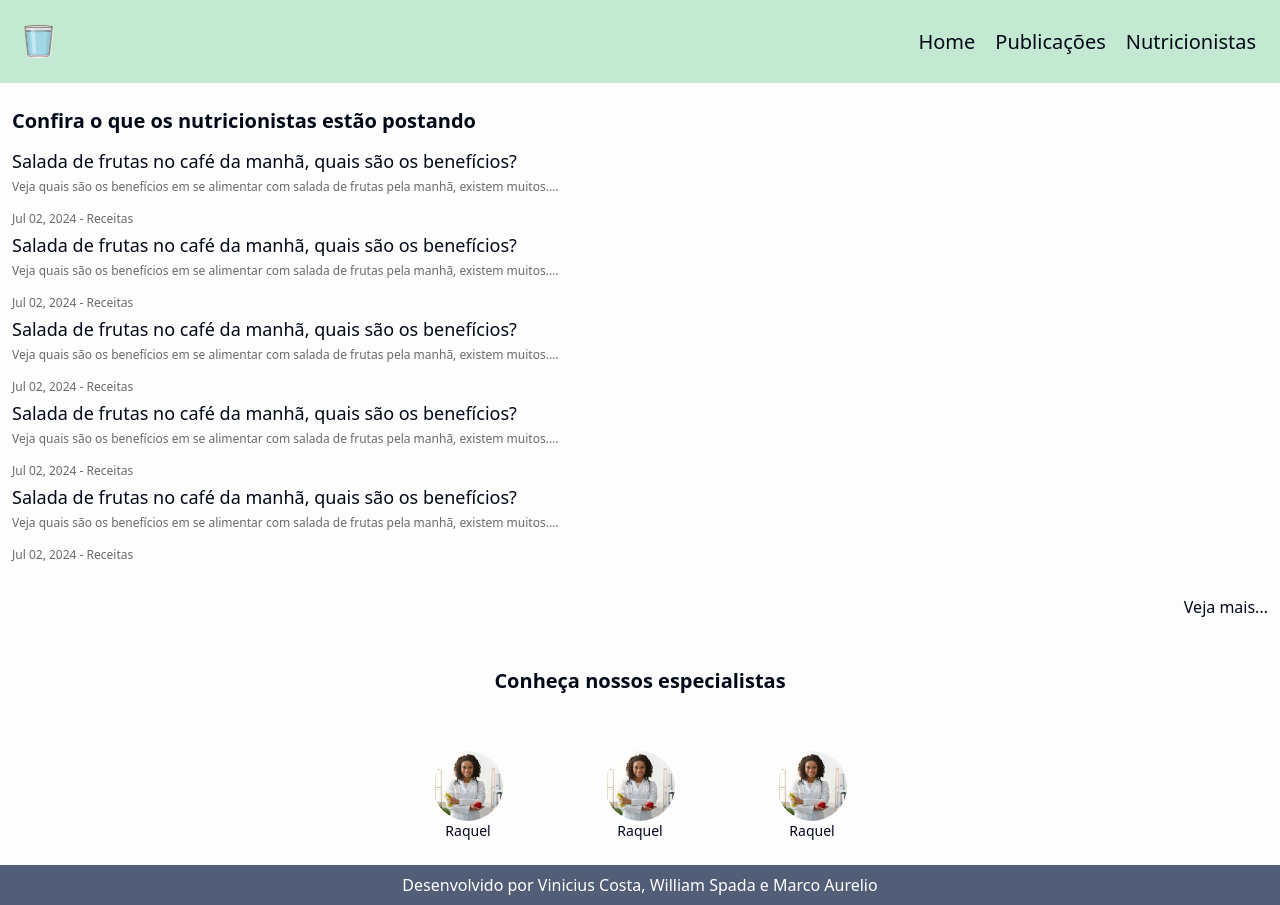
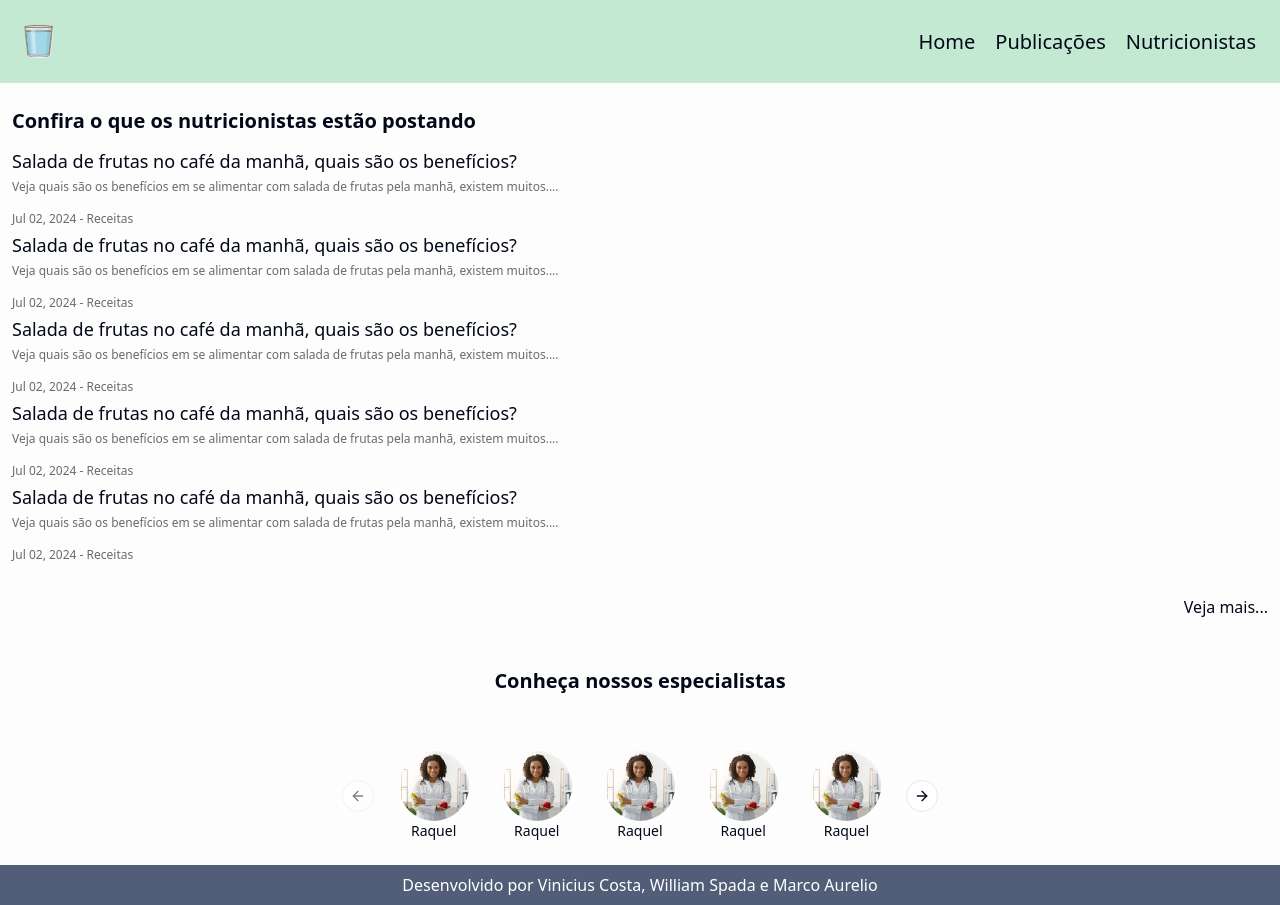
Before and after one commit to wrspada02/jornada-saudavel, a Next.js app: page / in a window 1280 px wide. Built offline with nearby package versions, Linux system fonts and the light colour scheme.

Commit message:
chore: adjust home carousel css and html wrapper

```diff
--- a/src/app/page.tsx
+++ b/src/app/page.tsx
@@ -33,42 +33,41 @@ export default function Home() {
         <section>
           <h2 className="font-bold text-xl text-center mb-14 mt-12">Conheça nossos especialistas</h2>
           <article className="flex items-center justify-center gap-x-8 overflow-x-hidden">
-            <div className="max-w-[70%] overflow-hidden">
             <Carousel opts={{
               align: 'start'
             }}>
               <CarouselContent>
-                <CarouselItem className="basis-1/3">
+                <CarouselItem className="mobile:basis-1/3 basis-1/5">
                   <figure className="flex flex-col items-center justify-center">
                     <Image src='/nutricionista_imagem.jpeg' width={70} height={70} className="rounded-full" alt="Nutricionista profile picture" />
                     <figcaption className="font-medium text-sm text-center">Raquel</figcaption>
                   </figure>
                 </CarouselItem>
-                <CarouselItem className="basis-1/3">
+                <CarouselItem className="mobile:basis-1/3 basis-1/5">
                   <figure className="flex flex-col items-center justify-center">
                     <Image src='/nutricionista_imagem.jpeg' width={70} height={70} className="rounded-full" alt="Nutricionista profile picture" />
                     <figcaption className="font-medium text-sm text-center">Raquel</figcaption>
                   </figure>
                 </CarouselItem>
-                <CarouselItem className="basis-1/3">
+                <CarouselItem className="mobile:basis-1/3 basis-1/5">
                   <figure className="flex flex-col items-center justify-center">
                     <Image src='/nutricionista_imagem.jpeg' width={70} height={70} className="rounded-full" alt="Nutricionista profile picture" />
                     <figcaption className="font-medium text-sm text-center">Raquel</figcaption>
                   </figure>
                 </CarouselItem>
-                <CarouselItem className="basis-1/3">
+                <CarouselItem className="mobile:basis-1/3 basis-1/5">
                   <figure className="flex flex-col items-center justify-center">
                     <Image src='/nutricionista_imagem.jpeg' width={70} height={70} className="rounded-full" alt="Nutricionista profile picture" />
                     <figcaption className="font-medium text-sm text-center">Raquel</figcaption>
                   </figure>
                 </CarouselItem>
-                <CarouselItem className="basis-1/3">
+                <CarouselItem className="mobile:basis-1/3 basis-1/5">
                   <figure className="flex flex-col items-center justify-center">
                     <Image src='/nutricionista_imagem.jpeg' width={70} height={70} className="rounded-full" alt="Nutricionista profile picture" />
                     <figcaption className="font-medium text-sm text-center">Raquel</figcaption>
                   </figure>
                 </CarouselItem>
-                <CarouselItem className="basis-1/3">
+                <CarouselItem className="mobile:basis-1/3 basis-1/5">
                   <figure className="flex flex-col items-center justify-center">
                     <Image src='/nutricionista_imagem.jpeg' width={70} height={70} className="rounded-full" alt="Nutricionista profile picture" />
                     <figcaption className="font-medium text-sm text-center">Raquel</figcaption>
@@ -78,7 +77,6 @@ export default function Home() {
               <CarouselPrevious />
               <CarouselNext />
             </Carousel>
-            </div>
           </article>
         </section>
       </main>
```
